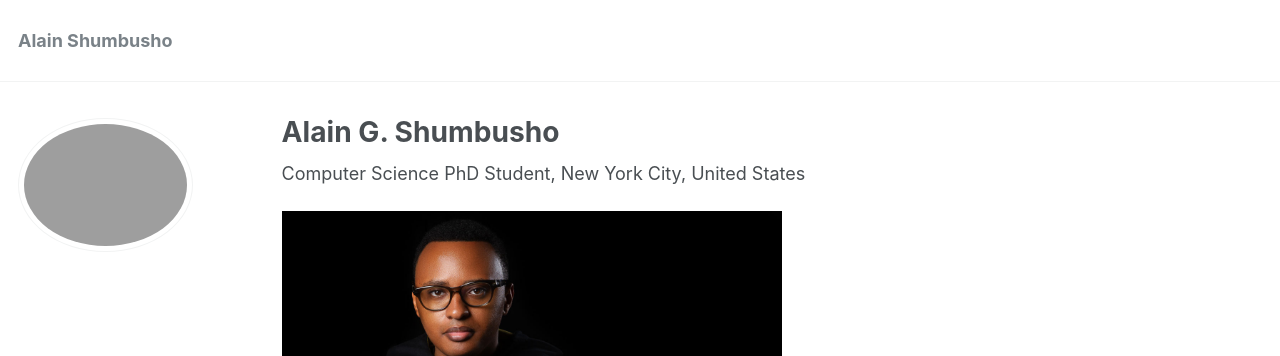
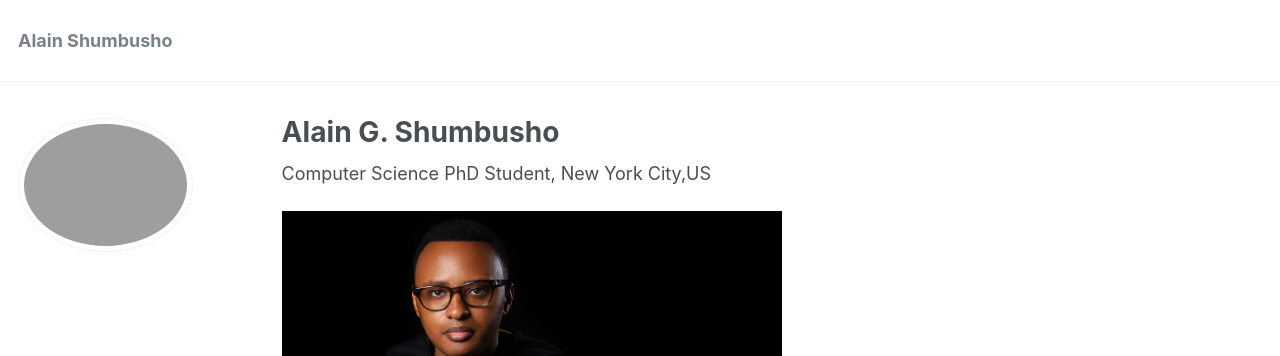
Before and after one commit to phdcsseiden/phdcsseiden.github.io, a Jekyll site: the page built from _pages/about.md, in a window 1280 px wide and 900 px high. Shown: the top 356 px of the window. Built offline with Jekyll 4.4.1, drawn with Linux system fonts in a browser that asks for light colours.

Commit message:
Update about.md

```diff
--- a/_pages/about.md
+++ b/_pages/about.md
@@ -9,7 +9,7 @@ redirect_from:
 ---
 
 
-Computer Science PhD Student, New York City, United States
+Computer Science PhD Student, New York City,US
 
 
 <img src="images/Headshotwoo.jpg" alt="" style="width:500px;height:333px;">
```
